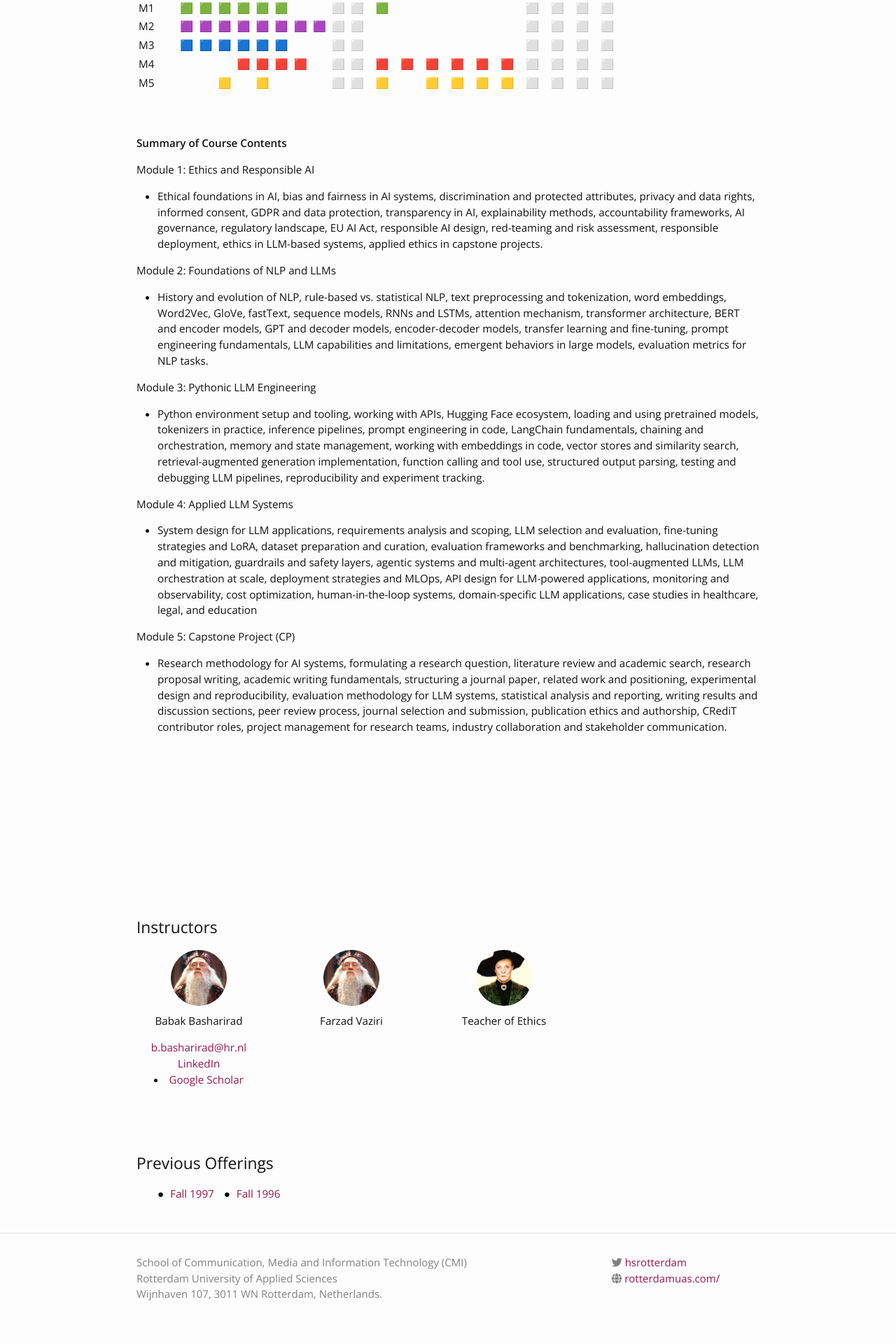
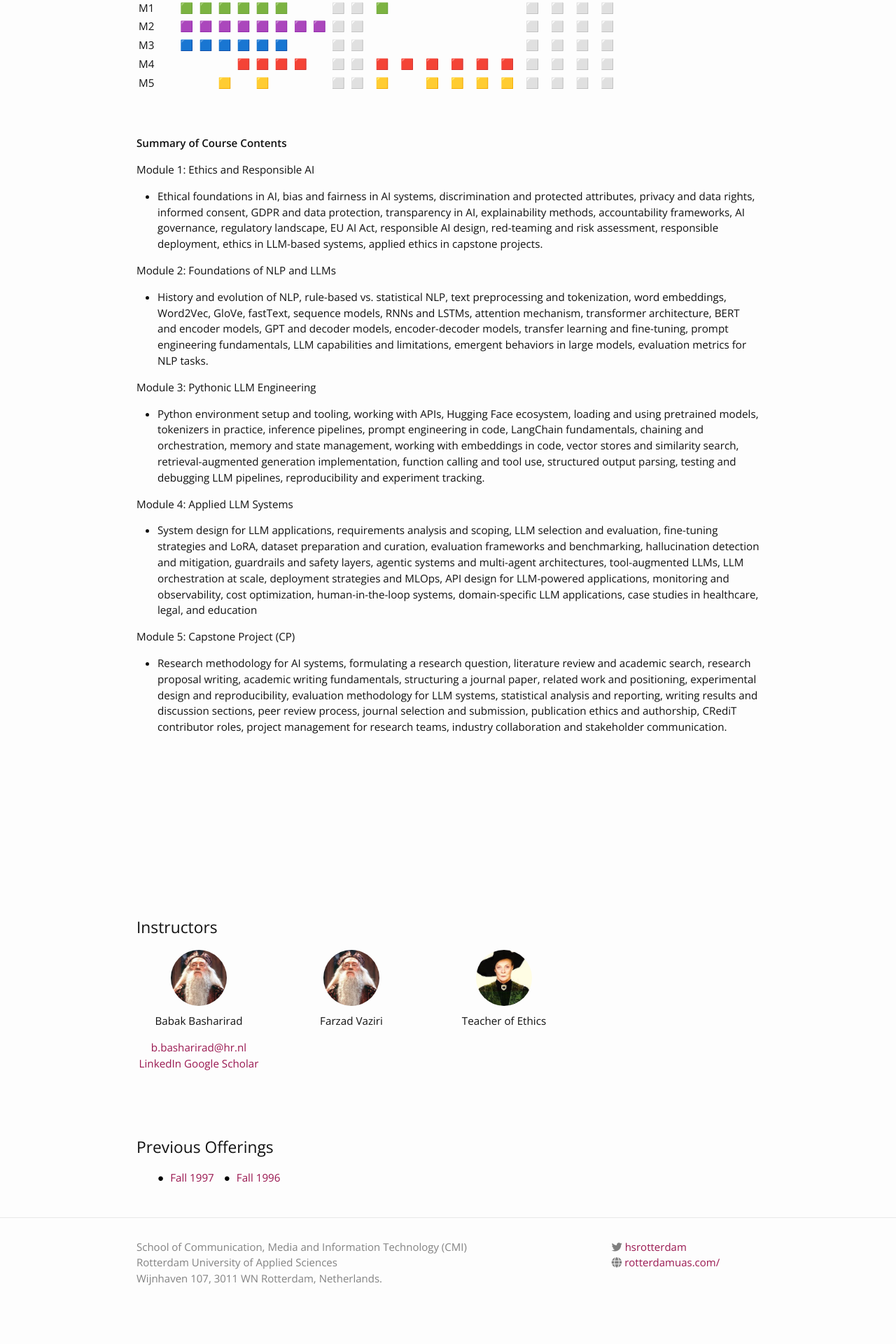
Before and after one commit to BabakBasharirad/llm-engineering, a Jekyll site: the page built from index.md, in a window 1280 px wide. Shown: the part 1980-3900 px from the top of the page at 70% size. Built offline with Jekyll 4.4.1, drawn with Linux system fonts in a browser that asks for light colours; nearby versions of some CDN libraries; after the commit the page ends 3877 px from its top, so only the background shows below that.

Commit message:
Update home.html

```diff
--- a/_layouts/home.html
+++ b/_layouts/home.html
@@ -40,11 +40,9 @@ layout: default
                     {% endif %}
 
                     {% if ins.google_scholar_id %}
-                      <li>
-                        <a href="https://scholar.google.com/citations?user={{ ins.google_scholar_id }}">
+                    <span><a href="https://scholar.google.com/citations?user={{ ins.google_scholar_id }}">
                           <i class="ai ai-google-scholar" style="color:gray"></i> Google Scholar
-                        </a>
-                      </li>
+                    </a></span>
                     {% endif %}
 
                 </div>    <!-- end of for -->
```
